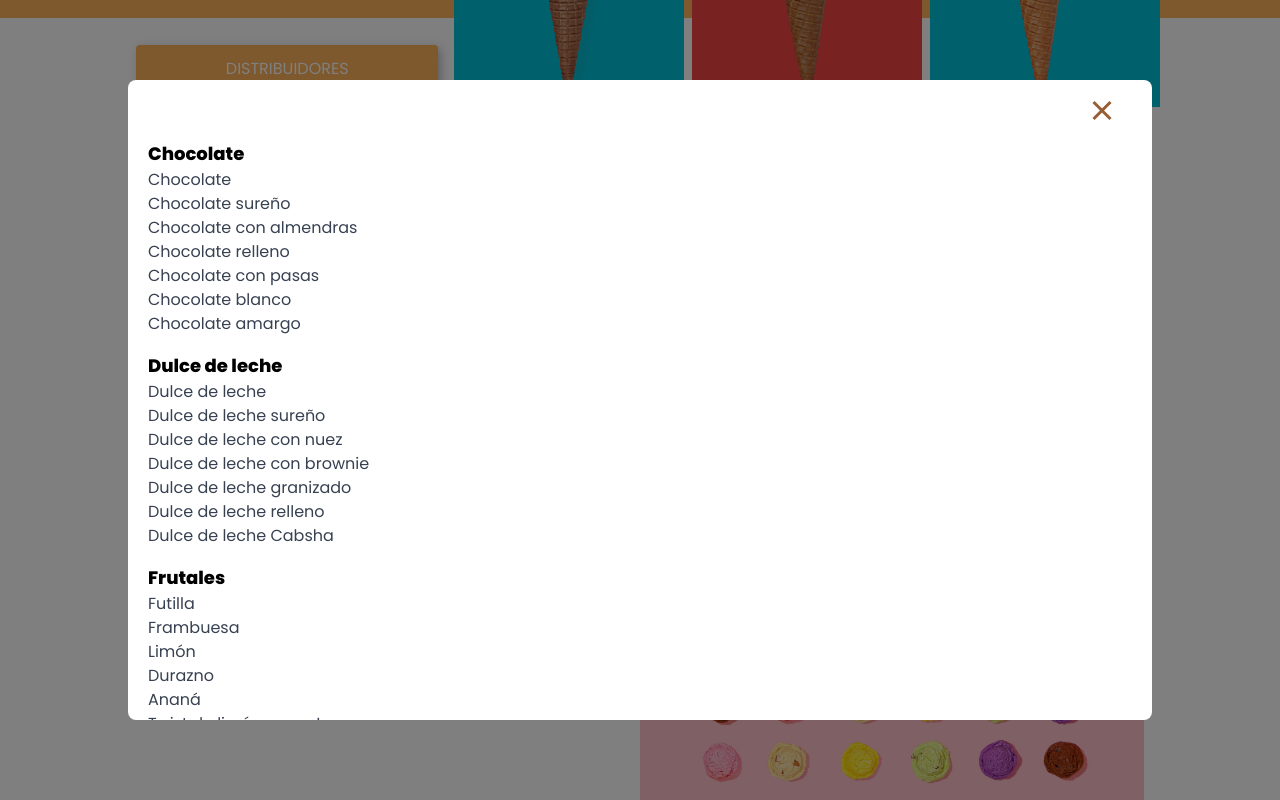
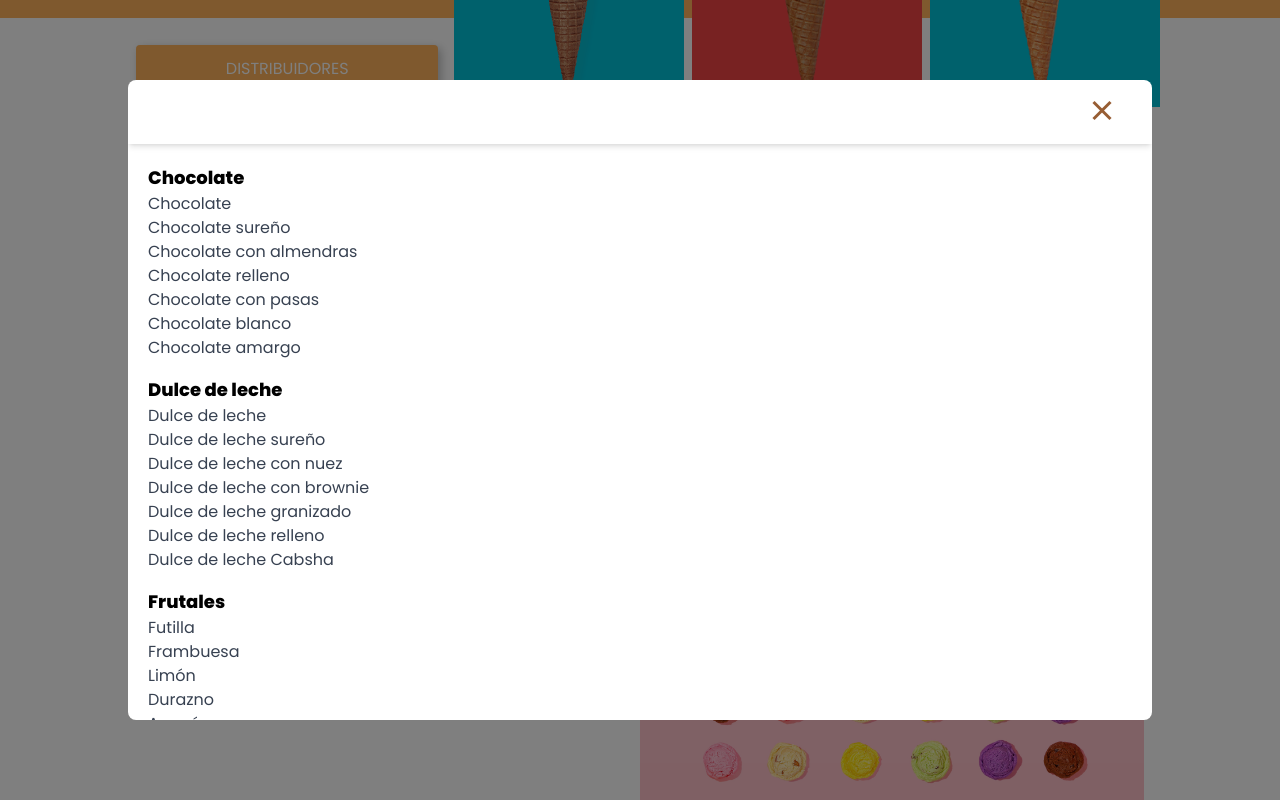
Before and after one commit to JimeBlue/glase-helados, a Nuxt app: page / in a window 1280 px wide. Both pictures are taken after a click on the button "SABORES". Shown: the part 1294-2094 px from the top of the page. Built offline with nearby package versions, Linux system fonts and the light colour scheme.

Commit message:
Add header to modal

```diff
--- a/components/base/Modal.vue
+++ b/components/base/Modal.vue
@@ -12,13 +12,19 @@
         - add icon for the close modal and style it accordingly making it accessible
         - style content inside modal
     -->
-      <!-- NOTE: wrapper holding modal's content -->
-      <div class="bg-white p-5 rounded-lg max-h-[80vh] w-[80%] overflow-auto">
-        <!-- close button -->
-        <button class="block ml-auto" @click="closeModal">
-          <IconsClose class="w-10 h-10 text-amber-700" />
+      <!-- NOTE: wrapper holding modal's header and content -->
+      <div
+        class="bg-white rounded-lg max-h-[80vh] w-[80%] flex flex-col overflow-auto"
+      >
+        <!-- header -->
+        <header class="flex justify-end p-5 sticky top-0 z-10 shadow-md">
+          <button class="block mr-4" @click="closeModal">
+            <IconsClose class="w-6 h-6 text-amber-700" />
           </button>
-        <!-- Loop over categories and flavors -->
+        </header>
+
+        <!-- content -->
+        <div class="p-5 overflow-auto">
           <div
             v-for="category in categories"
             :key="category.category"
@@ -34,6 +40,7 @@
                 {{ flavor }}
               </li>
             </ul>
+          </div>
         </div>
       </div>
     </div>
```
Lines whose indentation alone changed are shown as unchanged.
